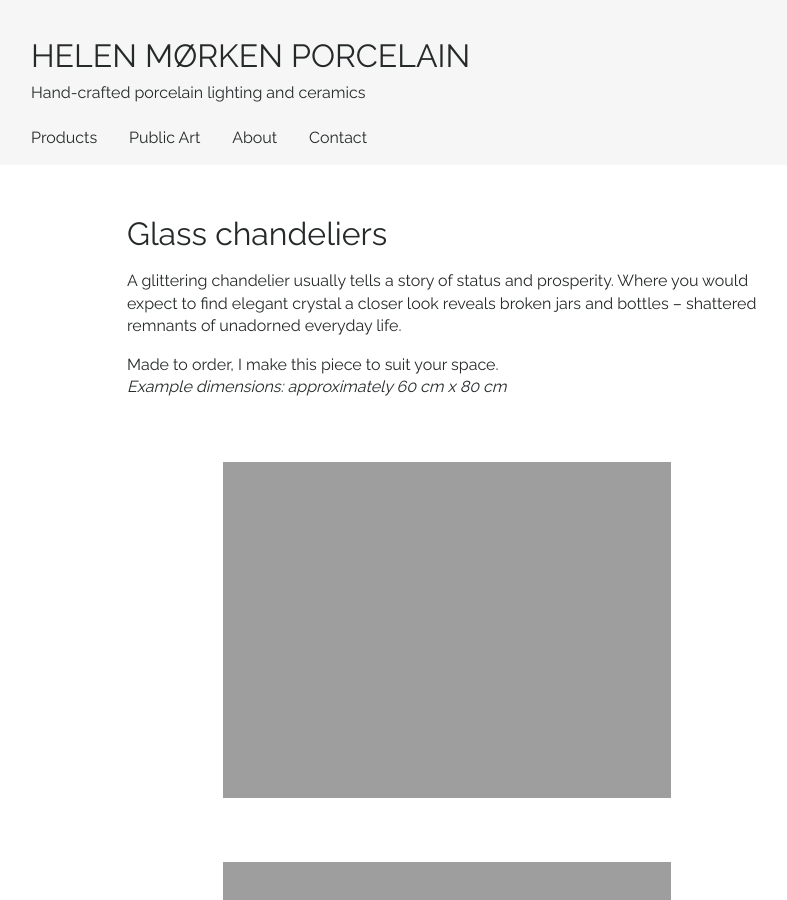
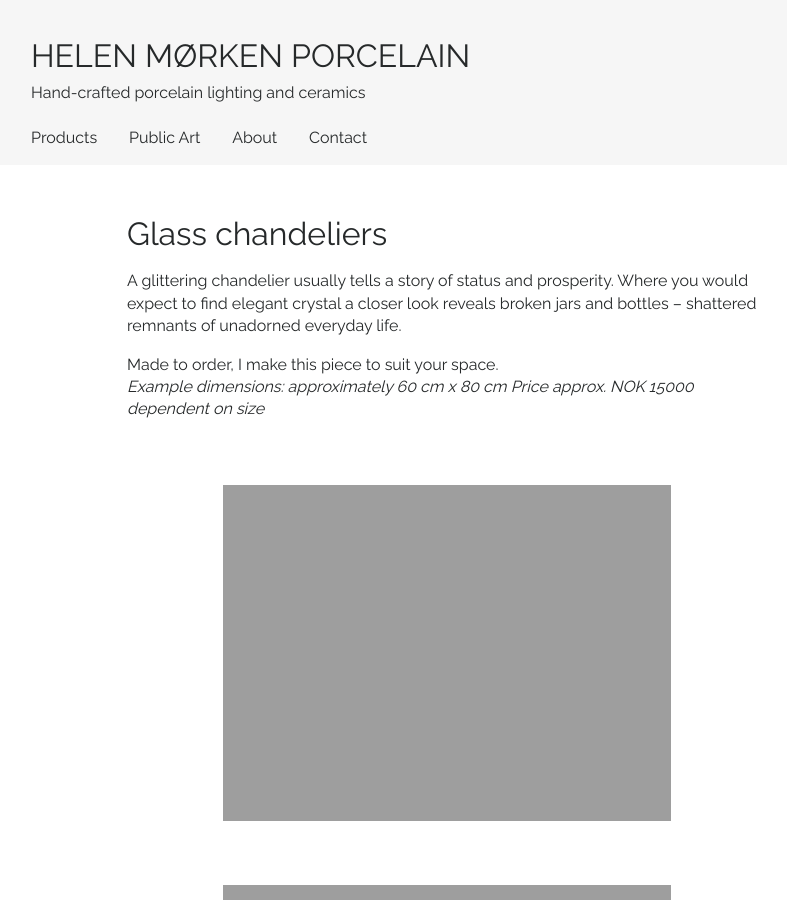
Before and after one commit to rebekkjm/helenmorkenno, a Jekyll site: the page built from _products/keeping-up-appearances.md, in a window 1280 px wide and 900 px high. Shown: the whole window, without its empty margins (193-980 px from the left). Built offline with Jekyll 4.4.1, drawn with Linux system fonts in a browser that asks for light colours.

Commit message:
Added price

```diff
--- a/_products/keeping-up-appearances.md
+++ b/_products/keeping-up-appearances.md
@@ -9,6 +9,7 @@ A glittering chandelier usually tells a story of status and prosperity. Where yo
 
 Made to order, I make this piece to suit your space.
 *Example dimensions: approximately 60 cm x 80 cm*
+*Price approx. NOK 15000 dependent on size*
 
 ![Large chandelier made of broken glass]({{ site.github.url }}/img/Keeping_up_appearances1.jpg)
 
```
